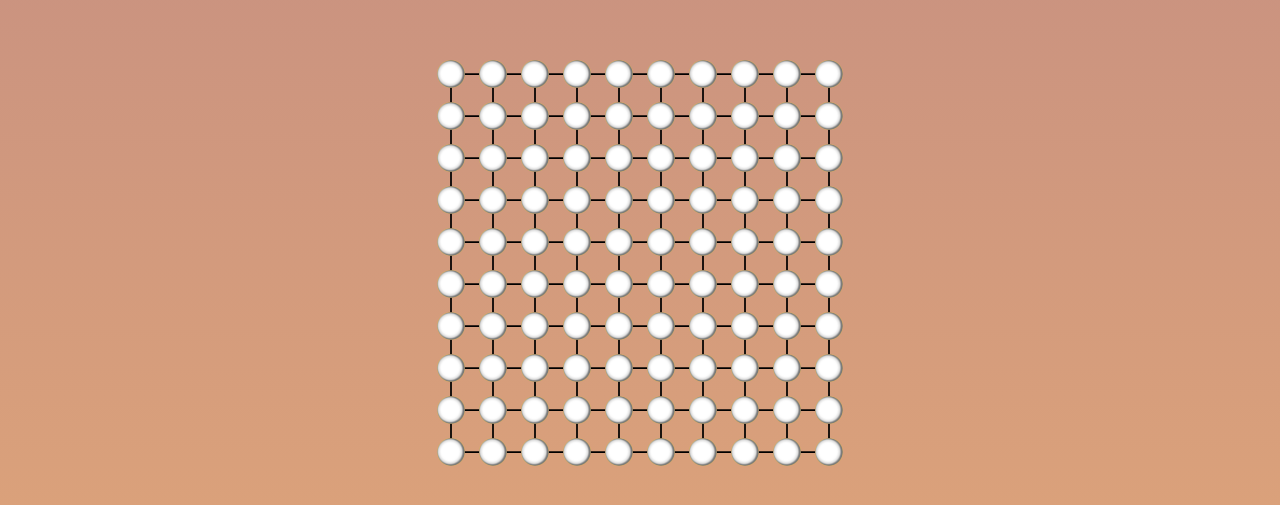
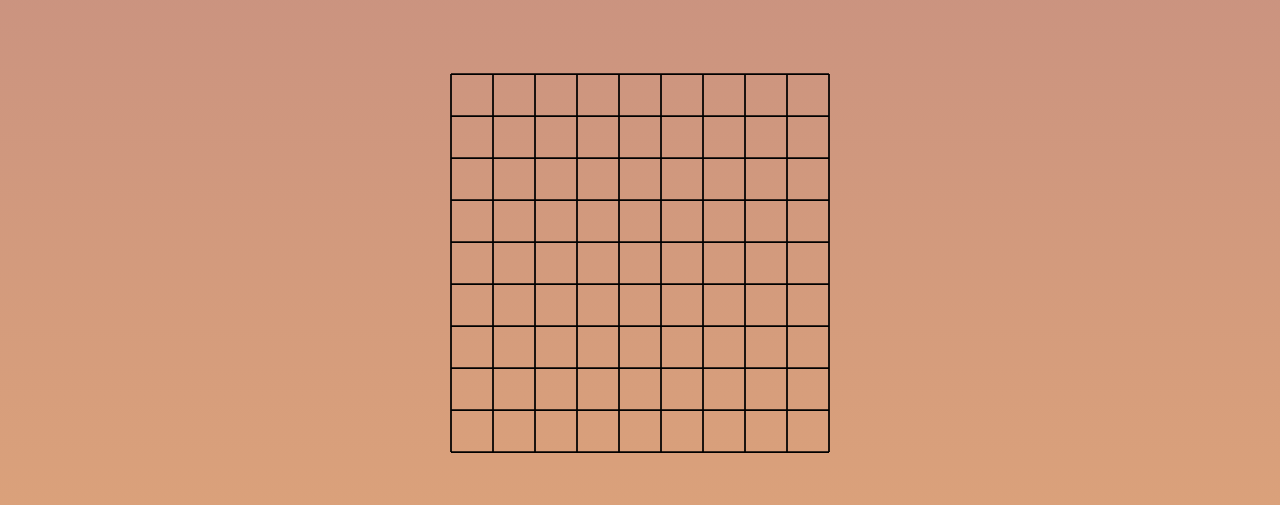
Before and after one commit to rudrOwO/5-in-a-row, a React (Vite) app in the folder front-end/: page / in a window 1280 px wide. Shown: the part 137-642 px from the top of the page. Built offline with nearby package versions, Linux system fonts and the light colour scheme.

Commit message:
Fixed layout bug involving stones

```diff
--- a/front-end/src/components/Board.tsx
+++ b/front-end/src/components/Board.tsx
@@ -16,7 +16,7 @@ const Board = () => {
       filler[i] = new Array<StoneIndicator>(boardDimension);
 
       for (let j = 0; j < boardDimension; ++j) {
-        filler[i][j] = "w";
+        filler[i][j] = "";
       }
     }
 
@@ -29,15 +29,14 @@ const Board = () => {
       <VStack position="relative" zIndex={2} spacing={`${stoneSize / 2}rem`}>
         {board.map((stoneRow, y) => (
           <HStack key={y} spacing={`${stoneSize / 2}rem`}>
-            {stoneRow.map((stoneIndicator, x) =>
-              stoneIndicator === "" ? null : (
-                <Stone
-                  position={{ x, y }}
-                  key={x}
-                  color={stoneIndicator === "w" ? "white" : "black"}
-                />
-              )
-            )}
+            {stoneRow.map((stoneIndicator, x) => (
+              <Stone
+                position={{ x, y }}
+                key={x}
+                visibility={stoneIndicator === "" ? "hidden" : "visible"}
+                color={stoneIndicator === "w" ? "white" : "black"}
+              />
+            ))}
           </HStack>
         ))}
       </VStack>
--- a/front-end/src/components/Stone.tsx
+++ b/front-end/src/components/Stone.tsx
@@ -14,19 +14,22 @@ interface Props {
     x: number;
     y: number;
   };
-  color: "white" | "black";
+  color?: "white" | "black";
+  visibility?: "hidden" | "visible";
 }
 
 const AnimatedImg = chakra(motion.img, {
-  shouldForwardProp: (prop: string) => isValidMotionProp(prop) || prop === "src",
+  shouldForwardProp: (prop: string) =>
+    isValidMotionProp(prop) || prop === "src",
 });
 
-const Stone = ({ color }: Props) => (
+const Stone = ({ color = "white", visibility = "hidden" }: Props) => (
   <AnimatedImg
     borderRadius="50%"
     borderWidth={0}
     boxSize={`${stoneSize}rem`}
     src={stoneImgSrc[color]}
+    visibility={visibility}
     animate={{ scale: [0.2, 1] }}
     //@ts-ignore
     transition={{ duration: 0.2 }}
```
